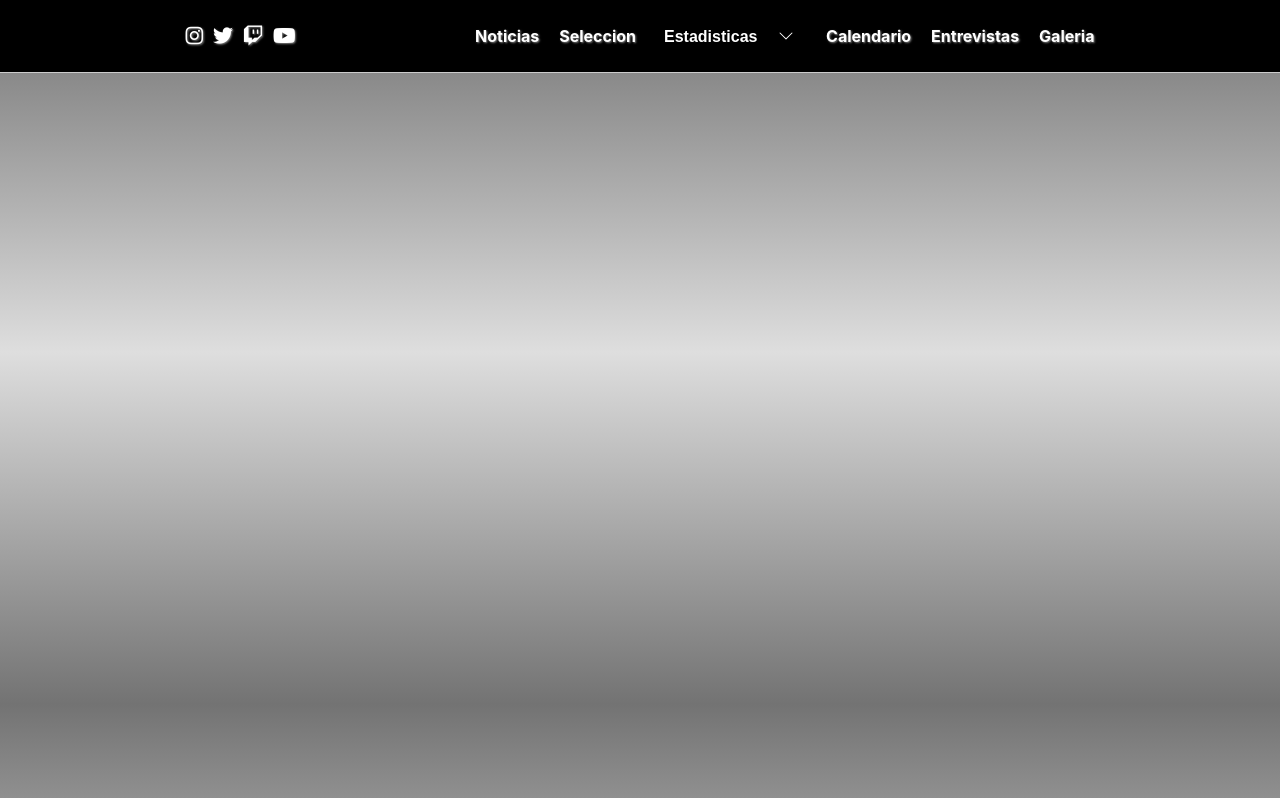
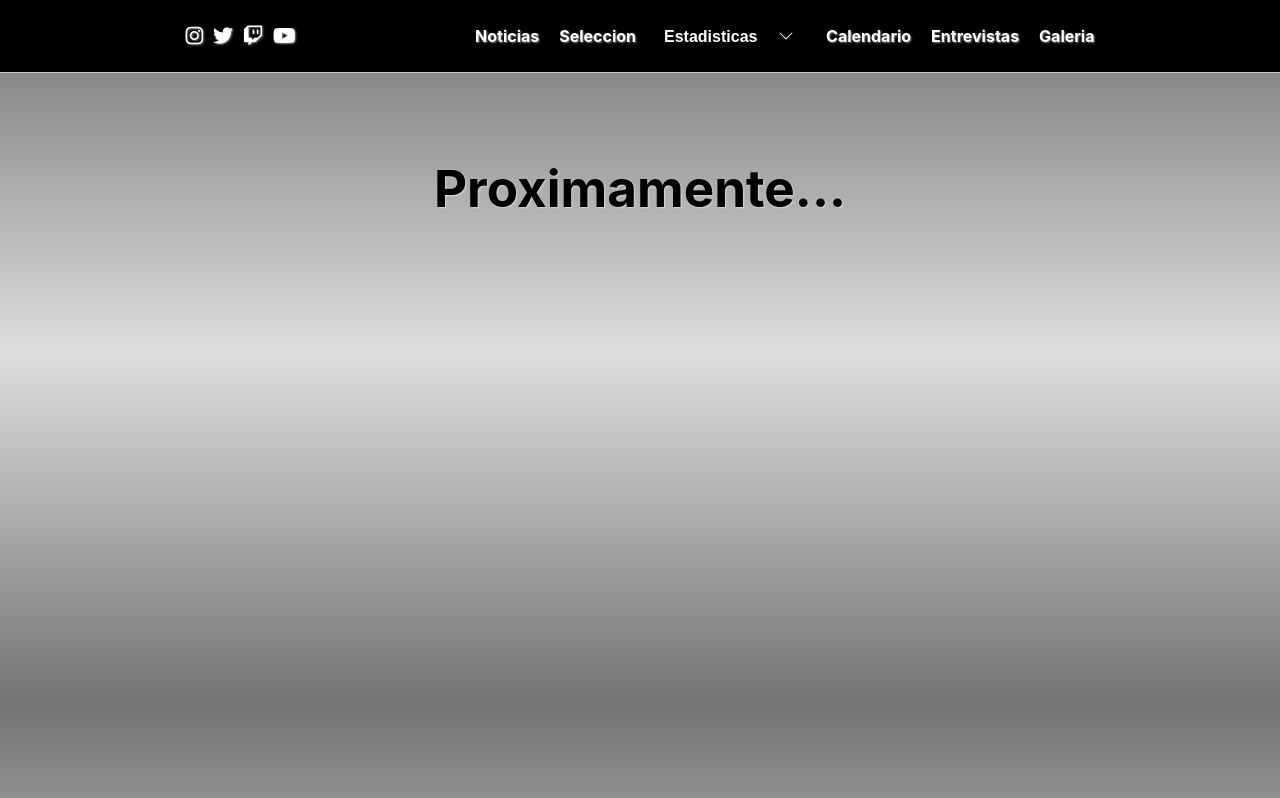
Before and after one commit to LuYomayel/fe-octavo, a React (Vite) app: page /galeria in a window 1280 px wide. Built offline with nearby package versions, Linux system fonts and the light colour scheme.

Commit message:
proximamente

```diff
--- a/src/App.css
+++ b/src/App.css
@@ -119,3 +119,11 @@ button {
       padding-right: 1rem;
   }
 } */
+
+.comming-soon{
+  display: flex;
+  align-items: center;
+  justify-content: center;
+  color: black;
+  margin-top: 10rem
+}
--- a/src/App.jsx
+++ b/src/App.jsx
@@ -3,6 +3,10 @@ import {TopScorers} from "./pages/TopScorers"; // Asegúrate de importar correct
 import {FairPlay} from "./pages/FairPlay"; // Asegúrate de importar correctamente
 import { HomePage } from "./pages/HomePage";
 import { NavBar } from "./components/NavBar.jsx";
+import { Calendar } from "./pages/Calendar";
+import { Interviews } from "./pages/Interviews";
+import { Galery } from "./pages/Galery";
+import { Seleccion } from "./pages/Seleccion";
 import './App.css';
 function App() {
   return (
@@ -10,12 +14,15 @@ function App() {
       <Router>
         <NavBar />
         <div className="body">
+
           <Route path="/">
             <HomePage />
           </Route>
+
           <Route path="/noticias">
             <HomePage />
           </Route>
+
           <Route path="/goleadores">
             <TopScorers />
           </Route>
@@ -23,6 +30,23 @@ function App() {
           <Route path="/fair-play">
             <FairPlay />
           </Route>
+
+          <Route path="/calendario">
+            <Calendar />
+          </Route>
+
+          <Route path="/entrevistas">
+            <Interviews />
+          </Route>
+
+          <Route path="/galeria">
+            <Galery />
+          </Route>
+
+          <Route path="/seleccion">
+            <Seleccion />
+          </Route>
+
         </div>
 
       </Router>
--- /dev/null
+++ b/src/components/CommingSoon.jsx
@@ -0,0 +1,9 @@
+import '../App.css'
+
+export function CommingSoon() {
+    return (
+        <div className="comming-soon">
+            <h1>Proximamente...</h1>
+        </div>
+    )
+}
--- /dev/null
+++ b/src/pages/Calendar.jsx
@@ -0,0 +1,9 @@
+
+import { CommingSoon } from '../components/CommingSoon';
+export function Calendar() {
+    return (
+        <>
+            <CommingSoon />
+        </>
+    )
+}
--- /dev/null
+++ b/src/pages/Galery.jsx
@@ -0,0 +1,9 @@
+
+import { CommingSoon } from '../components/CommingSoon';
+export function Galery() {
+    return (
+        <>
+            <CommingSoon />
+        </>
+    )
+}
--- /dev/null
+++ b/src/pages/Interviews.jsx
@@ -0,0 +1,9 @@
+
+import { CommingSoon } from '../components/CommingSoon';
+export function Interviews() {
+    return (
+        <>
+            <CommingSoon />
+        </>
+    )
+}
--- /dev/null
+++ b/src/pages/Seleccion.jsx
@@ -0,0 +1,9 @@
+
+import { CommingSoon } from '../components/CommingSoon.jsx';
+export function Seleccion() {
+    return (
+        <>
+            <CommingSoon />
+        </>
+    )
+}
```
Lines whose indentation alone changed are shown as unchanged.
